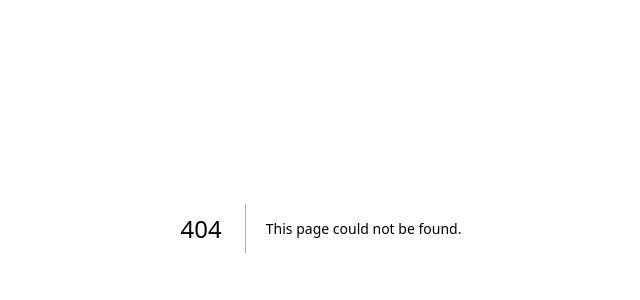
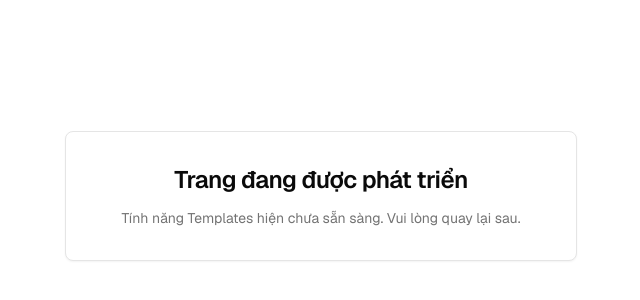
Before and after one commit to quochoi227/trello-clone-supabase, a Next.js app: page /templates in a window 1280 px wide. Before the commit this address had no page. Shown: the part 172-472 px from the top of the page, without its empty margins (319-959 px from the left). Built offline with nearby package versions, Linux system fonts and the light colour scheme.

Commit message:
feat: update sidebar navigation and add placeholder pages for Home, Templates, Boards, Members, and Settings

```diff
--- /dev/null
+++ b/app/home/page.tsx
@@ -0,0 +1,12 @@
+export default async function HomePage() {
+	return (
+		<main className="flex min-h-[calc(100vh-4rem)] items-center justify-center px-4 py-10">
+			<section className="w-full max-w-lg rounded-lg border bg-card p-8 text-center shadow-sm">
+				<h1 className="text-2xl font-semibold tracking-tight">Trang đang được phát triển</h1>
+				<p className="mt-3 text-sm text-muted-foreground">
+					Tính năng Home hiện chưa sẵn sàng. Vui lòng quay lại sau.
+				</p>
+			</section>
+		</main>
+	)
+}
--- /dev/null
+++ b/app/templates/page.tsx
@@ -0,0 +1,12 @@
+export default async function TemplatesPage() {
+	return (
+		<main className="flex min-h-[calc(100vh-4rem)] items-center justify-center px-4 py-10">
+			<section className="w-full max-w-lg rounded-lg border bg-card p-8 text-center shadow-sm">
+				<h1 className="text-2xl font-semibold tracking-tight">Trang đang được phát triển</h1>
+				<p className="mt-3 text-sm text-muted-foreground">
+					Tính năng Templates hiện chưa sẵn sàng. Vui lòng quay lại sau.
+				</p>
+			</section>
+		</main>
+	)
+}
--- /dev/null
+++ b/app/workspace/[id]/boards/page.tsx
@@ -0,0 +1,12 @@
+export default async function TemplatesPage() {
+	return (
+		<main className="flex min-h-[calc(100vh-4rem)] items-center justify-center px-4 py-10">
+			<section className="w-full max-w-lg rounded-lg border bg-card p-8 text-center shadow-sm">
+				<h1 className="text-2xl font-semibold tracking-tight">Trang đang được phát triển</h1>
+				<p className="mt-3 text-sm text-muted-foreground">
+					Tính năng này hiện chưa sẵn sàng. Vui lòng quay lại sau.
+				</p>
+			</section>
+		</main>
+	)
+}
--- /dev/null
+++ b/app/workspace/[id]/members/page.tsx
@@ -0,0 +1,12 @@
+export default async function TemplatesPage() {
+	return (
+		<main className="flex min-h-[calc(100vh-4rem)] items-center justify-center px-4 py-10">
+			<section className="w-full max-w-lg rounded-lg border bg-card p-8 text-center shadow-sm">
+				<h1 className="text-2xl font-semibold tracking-tight">Trang đang được phát triển</h1>
+				<p className="mt-3 text-sm text-muted-foreground">
+					Tính năng này hiện chưa sẵn sàng. Vui lòng quay lại sau.
+				</p>
+			</section>
+		</main>
+	)
+}
--- /dev/null
+++ b/app/workspace/[id]/settings/page.tsx
@@ -0,0 +1,12 @@
+export default async function TemplatesPage() {
+	return (
+		<main className="flex min-h-[calc(100vh-4rem)] items-center justify-center px-4 py-10">
+			<section className="w-full max-w-lg rounded-lg border bg-card p-8 text-center shadow-sm">
+				<h1 className="text-2xl font-semibold tracking-tight">Trang đang được phát triển</h1>
+				<p className="mt-3 text-sm text-muted-foreground">
+					Tính năng này hiện chưa sẵn sàng. Vui lòng quay lại sau.
+				</p>
+			</section>
+		</main>
+	)
+}
--- a/components/layout/sidebar.tsx
+++ b/components/layout/sidebar.tsx
@@ -56,7 +56,7 @@ const mainNavItems: NavItem[] = [
   },
   {
     title: "Home",
-    href: "/",
+    href: "/home",
     icon: Home,
   },
 ];
```
